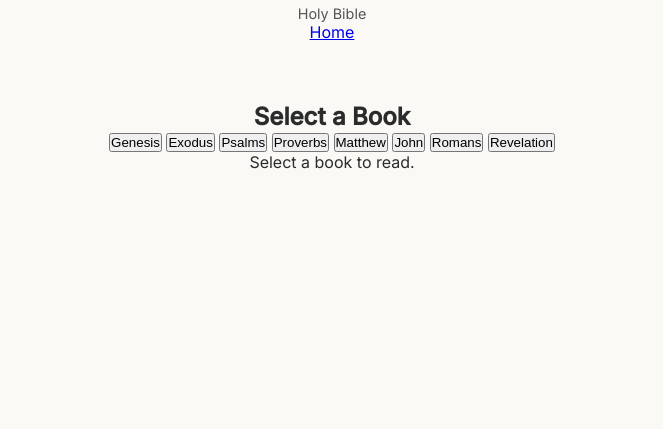
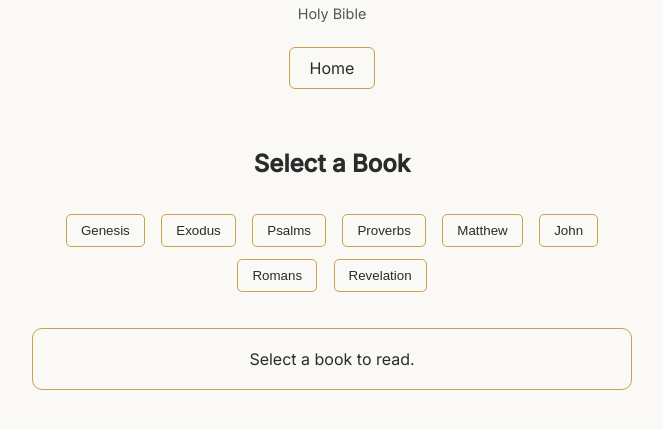
Before and after one commit to Viperhawks/Selah, a plain HTML site: page bible.html in a window 1280 px wide. Shown: the part 93-522 px from the top of the page, without its empty margins (308-971 px from the left). Drawn offline with nearby package versions, Linux system fonts and the light colour scheme.

Commit message:
Add styles for buttons, book list, and fade animation

```diff
--- a/style.css
+++ b/style.css
@@ -83,3 +83,57 @@ footer {
   font-size: 0.8rem;
   opacity: 0.6;
 }
+.read-btn,
+.home-link {
+  display: inline-block;
+  margin-top: 25px;
+  padding: 10px 20px;
+  border: 1px solid var(--accent);
+  text-decoration: none;
+  color: var(--text);
+  border-radius: 6px;
+  transition: 0.3s;
+}
+
+.read-btn:hover,
+.home-link:hover {
+  background: var(--accent);
+  color: #fff;
+}
+
+.book-list {
+  margin: 30px 0;
+}
+
+.book-list button {
+  margin: 6px;
+  padding: 8px 14px;
+  border: 1px solid var(--accent);
+  background: transparent;
+  color: var(--text);
+  border-radius: 5px;
+  cursor: pointer;
+  transition: 0.3s;
+}
+
+.book-list button:hover {
+  background: var(--accent);
+  color: white;
+}
+
+.chapter-box {
+  margin-top: 30px;
+  padding: 20px;
+  border: 1px solid var(--accent);
+  border-radius: 10px;
+}
+
+/* Holy Fade Animation */
+.fade-in {
+  animation: fadeIn 1.5s ease-in-out;
+}
+
+@keyframes fadeIn {
+  from { opacity: 0; transform: translateY(10px); }
+  to { opacity: 1; transform: translateY(0); }
+}
```
